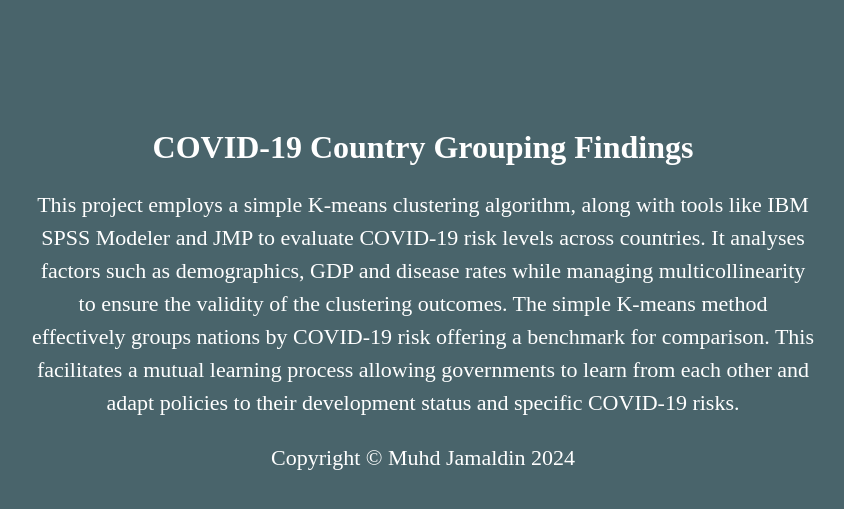
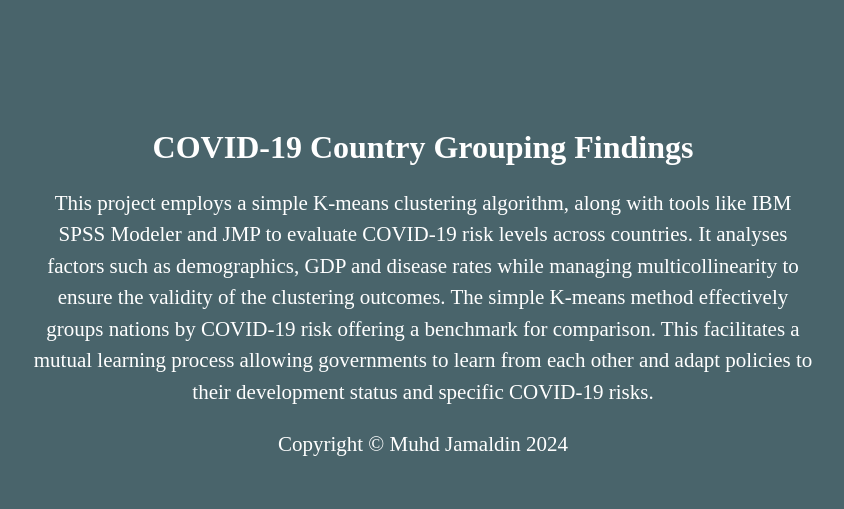
Before and after one commit to Md-Khid/Md-Khid, a Jekyll site: the page findings/1.html, which Jekyll copies as it is, in a window 1280 px wide. Shown: the top 509 px of the page, without its empty margins (217-1061 px from the left). Built offline with Jekyll 4.4.1, drawn with Linux system fonts in a browser that asks for light colours.

Commit message:
Update 1.html

```diff
--- a/findings/1.html
+++ b/findings/1.html
@@ -18,7 +18,7 @@
             text-align: center; /* Center align the text */
         }
         .container p {
-            font-size: 22px; /* Increase font size for main content */
+            font-size: 21px; /* Increase font size for main content */
             text-align: center; /* Center align the paragraph */
             margin-left: 240px; /* Add margin on the left side */
             margin-right: 240px; /* Add margin on the right side */
```
